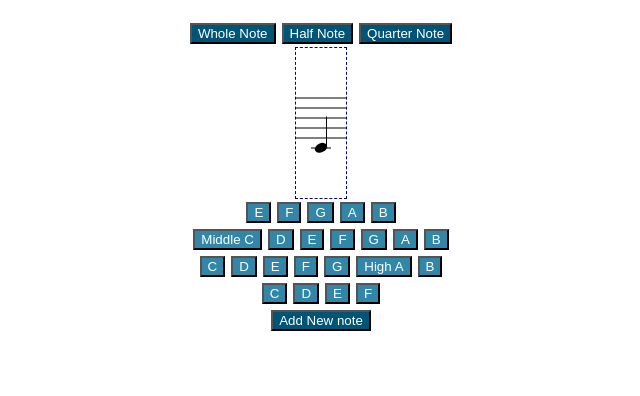
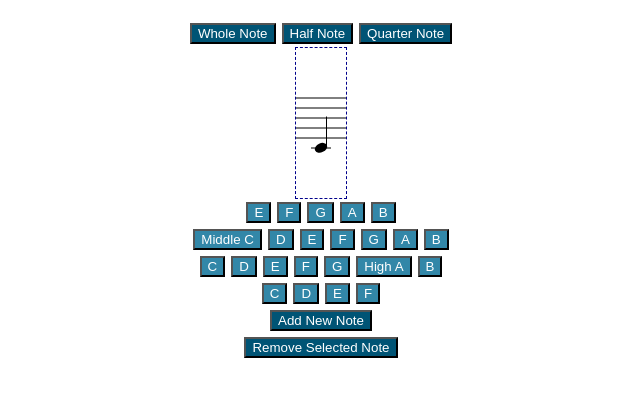
Before and after one commit to cjamiev/music-maker, a React (Create React App) app: page / in a window 1280 px wide. Shown: the top 396 px of the page, without its empty margins (319-959 px from the left). Built offline with nearby package versions, Linux system fonts and the light colour scheme.

Commit message:
Addinng remove not functionality.

```diff
--- a/src/MusicSheetCreator.js
+++ b/src/MusicSheetCreator.js
@@ -68,6 +68,14 @@ const MusicSheetCreator = () => {
     setSheet(updatedSheet);
   };
 
+  const removeNote = () => {
+    if (sheet.length > 1) {
+      const updatedSheet = sheet.filter((item, i) => i !== index);
+      setSheet(updatedSheet);
+      setIndex(0);
+    }
+  };
+
   const selectNote = note => {
     const updatedSheet = sheet.map((item, i) => {
       return i === index ? note + noteType : item;
@@ -96,7 +104,8 @@ const MusicSheetCreator = () => {
       </div>
       <DisplaySelection notes={sheet} selectedNote={index} selectItem={selectIndex} />
       <NoteSelector selectNote={selectNote} />
-      <button className="add-btn" onClick={addNote}>Add New note</button>
+      <button className="add-btn" onClick={addNote}>Add New Note</button>
+      <button className="add-btn" onClick={removeNote}>Remove Selected Note</button>
     </div>
   );
 };
```
